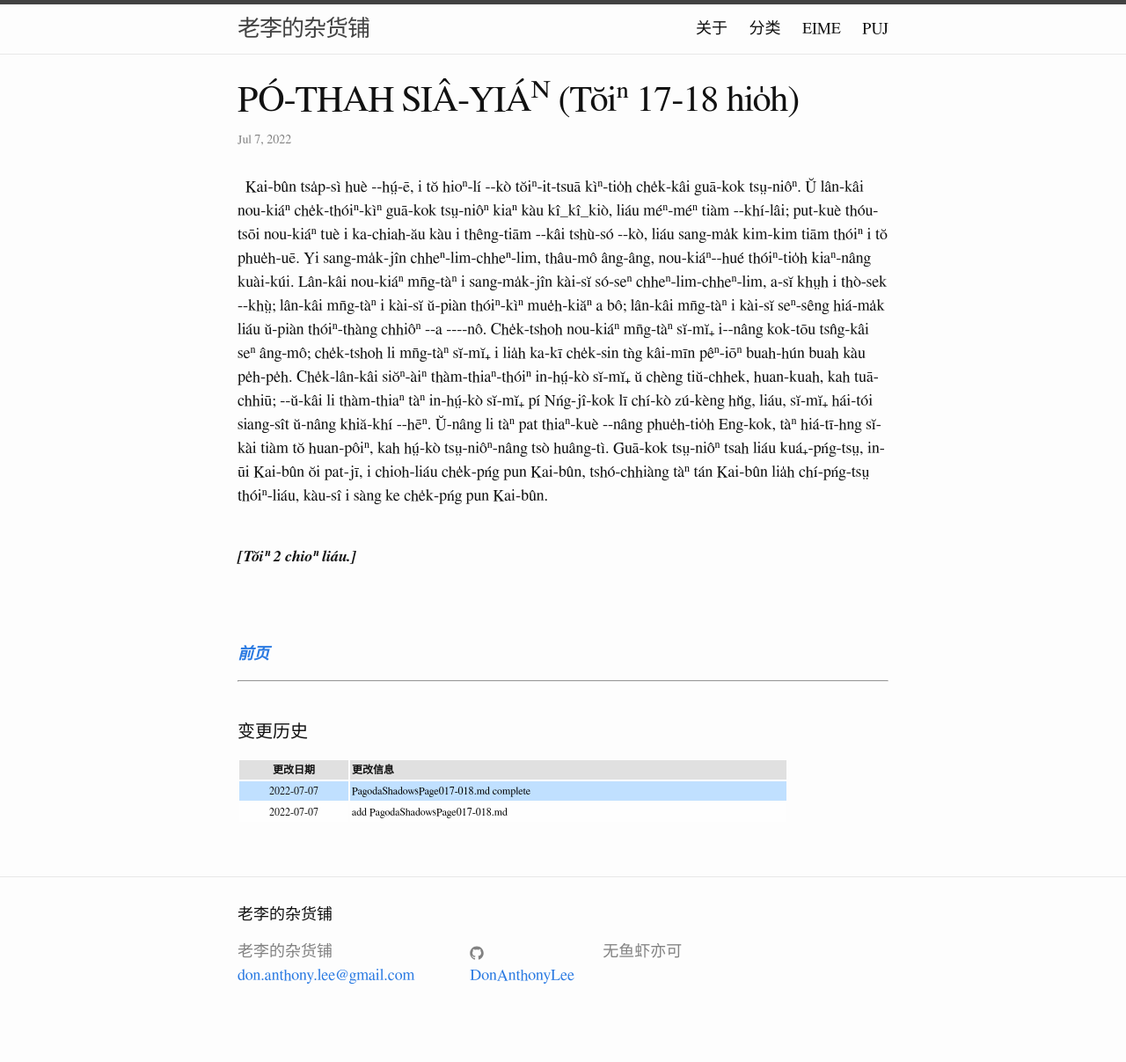
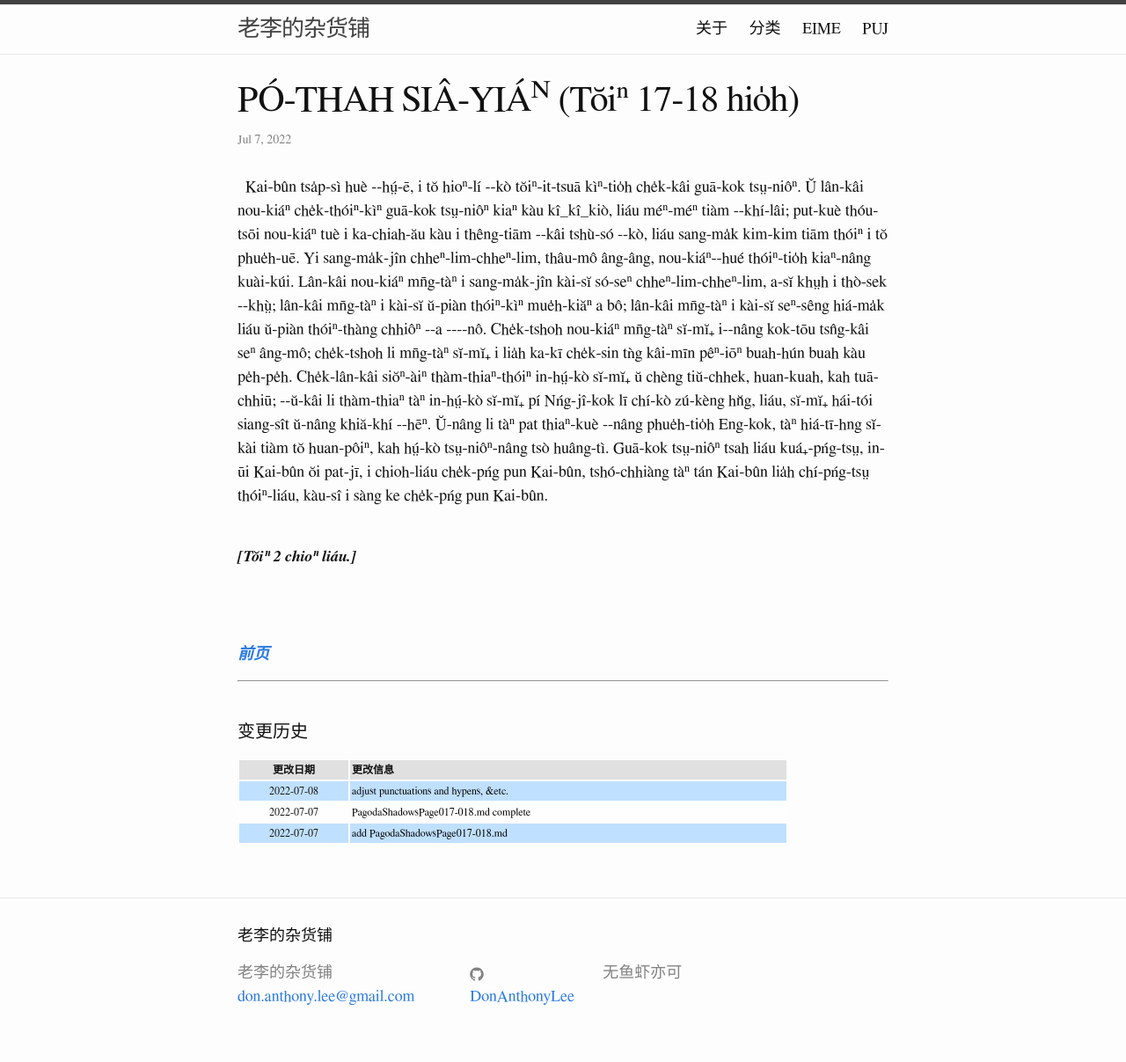
Before and after one commit to DonAnthonyLee/DonAnthonyLee.github.io, a Jekyll site: the page built from docs/puj/PagodaShadowsPage017-018.md, in a window 1280 px wide. Shown: the whole page at 88% size. Built offline with Jekyll 4.4.1, drawn with Linux system fonts in a browser that asks for light colours; some web fonts are replaced; before the commit the page ends 1183 px from its top, so only the background shows below that.

Commit message:
update changelog of PagodaShadowsPage017-018.md (IGNORE_CHANGELOG)

```diff
--- a/docs/puj/PagodaShadowsPage017-018.md
+++ b/docs/puj/PagodaShadowsPage017-018.md
@@ -57,5 +57,6 @@
 
 | 更改日期 | 更改信息 |
 | --- | --- |
+| 2022-07-08 | <a href="https://github.com/DonAnthonyLee/DonAnthonyLee.github.io/commit/5d288c4388bfb290396d59f7d12932536aa6eaee" target="_blank">adjust punctuations and hypens, &etc.</a> |
 | 2022-07-07 | <a href="https://github.com/DonAnthonyLee/DonAnthonyLee.github.io/commit/98e470e5bec4348f2dff8c271f2823828cfa107c" target="_blank">PagodaShadowsPage017-018.md complete</a> |
 | 2022-07-07 | <a href="https://github.com/DonAnthonyLee/DonAnthonyLee.github.io/commit/770334c704ca2d94a6dd49120723861bcf363d24" target="_blank">add PagodaShadowsPage017-018.md</a> |
```
